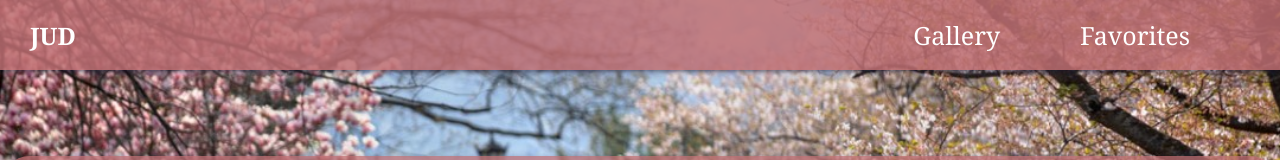
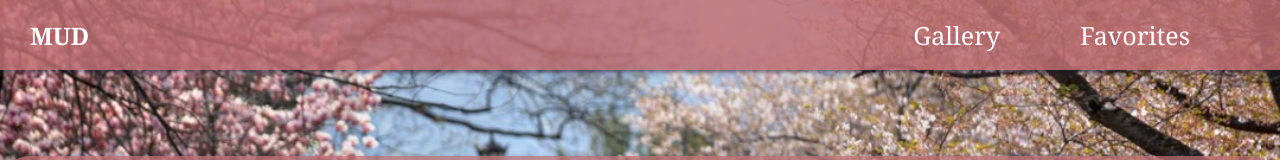
Before and after one commit to maitesadeh/trends-groupproject, a Next.js app in the folder finalproject/: page / in a window 1280 px wide. Shown: the top 160 px of the page. Built offline with nearby package versions, Linux system fonts and the light colour scheme.

Commit message:
changed inittials

```diff
--- a/finalproject/public/UI/Nav.tsx
+++ b/finalproject/public/UI/Nav.tsx
@@ -5,7 +5,7 @@ const Nav = () => {
   return (
     <nav className={styles.navbar}>
       <h1>
-          <Link href="/">JUD</Link>
+        <Link href="/">MUD</Link>
       </h1>
       <div className="pages">
         <div className="item">
```
Lines whose indentation alone changed are shown as unchanged.
